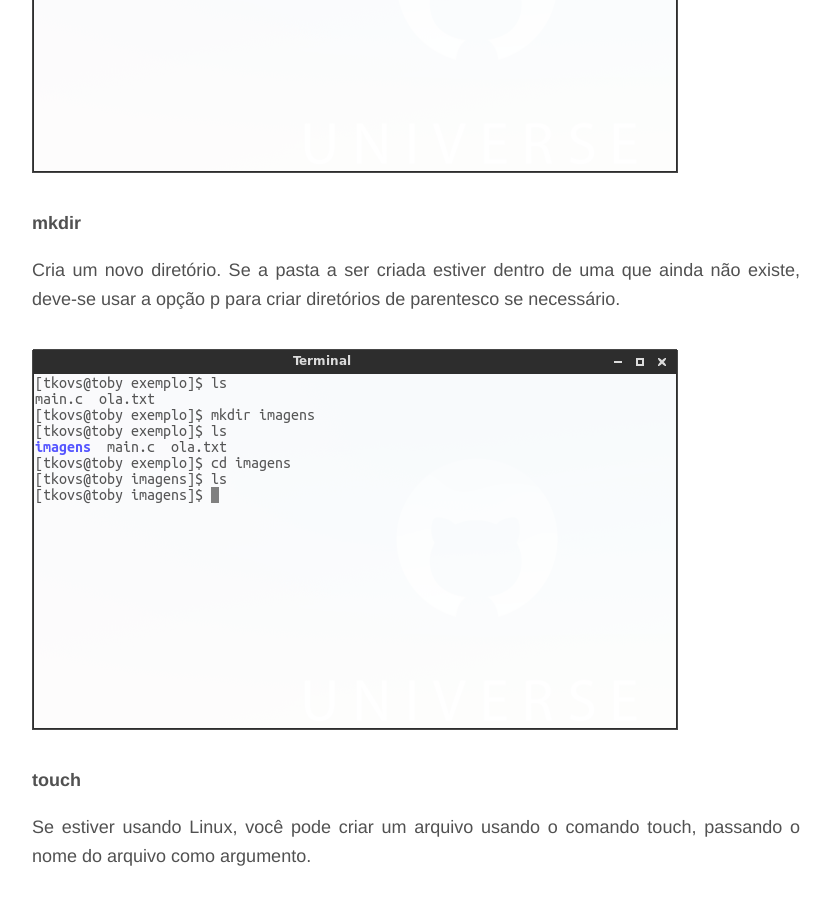
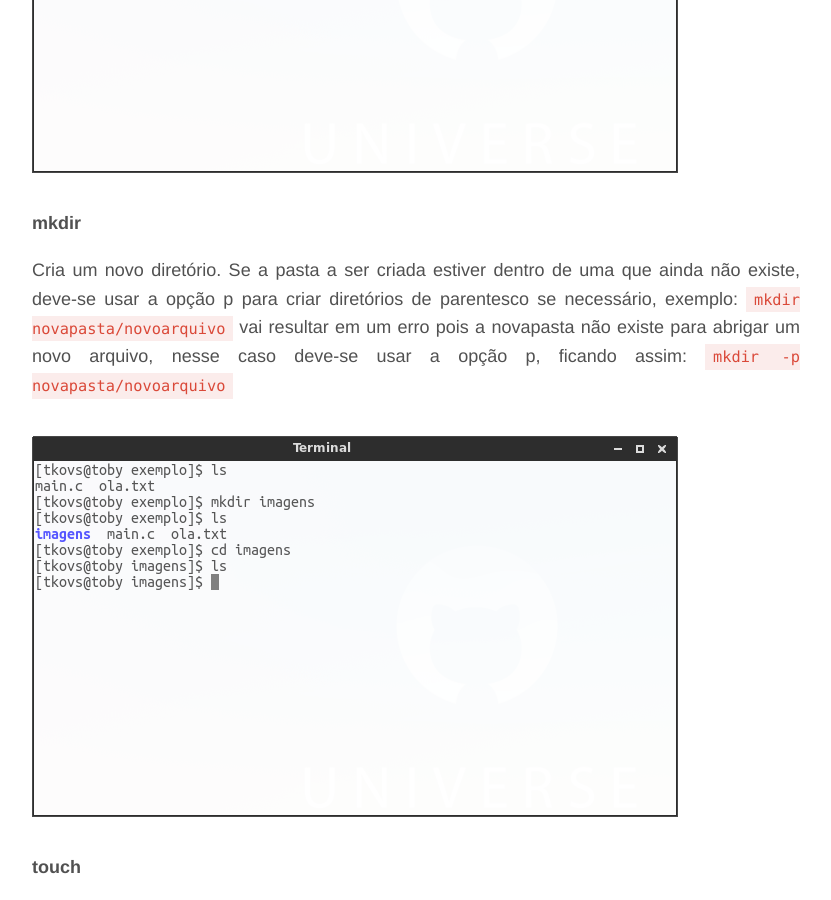
Before and after one commit to tkovs/tkovs.github.io, a Jekyll site: the page built from _posts/2016-25-04-controle-de-versao.md, in a window 1280 px wide and 900 px high, scrolled down 8134 px. Shown: the whole window, without its empty margins (224-1055 px from the left). Built offline with Jekyll 4.4.1, drawn with Linux system fonts in a browser that asks for light colours; nearby versions of some CDN libraries; comment, search, counter and statistics services are not loaded.

Commit message:
Explicação parametro p no mkdir

````diff
--- a/_posts/2016-25-04-controle-de-versao.md
+++ b/_posts/2016-25-04-controle-de-versao.md
@@ -256,7 +256,9 @@
 **mkdir**
 
 Cria um novo diretório. Se a pasta a ser criada estiver dentro de uma que ainda não existe, deve-se
-usar a opção p para criar diretórios de parentesco se necessário.
+usar a opção p para criar diretórios de parentesco se necessário, exemplo: ```mkdir
+novapasta/novoarquivo``` vai resultar em um erro pois a novapasta não existe para abrigar um novo
+arquivo, nesse caso deve-se usar a opção p, ficando assim: ```mkdir -p novapasta/novoarquivo```
 
 ![mkdir-exemplo](../assets/img/mkdir-exemplo.png)
 
````
